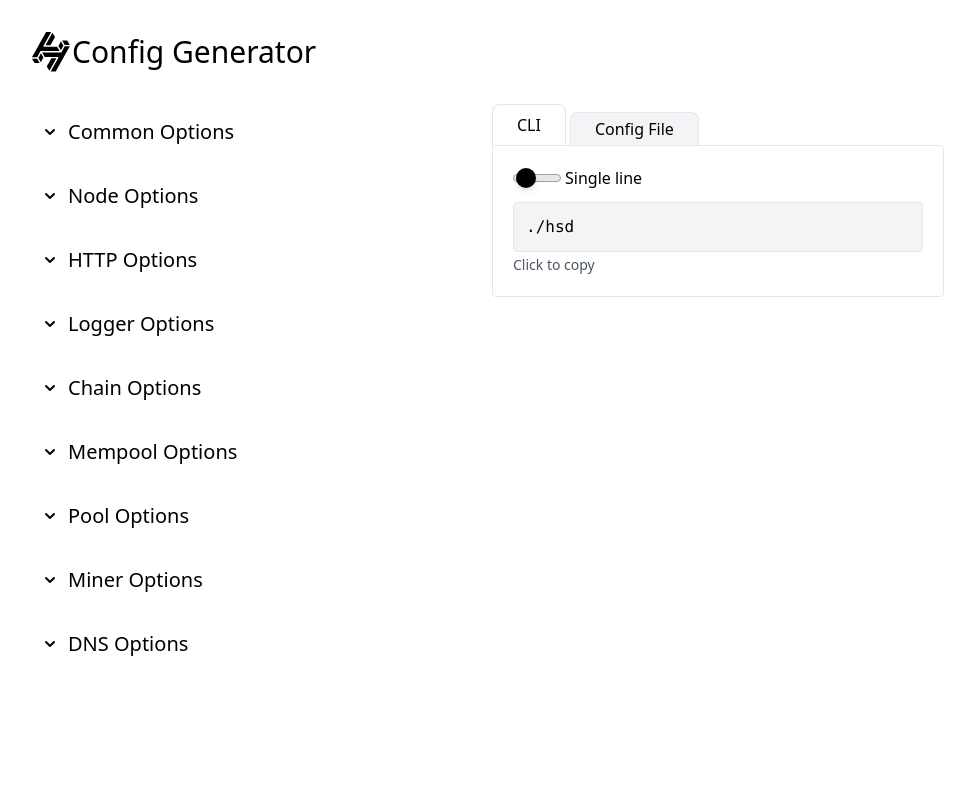
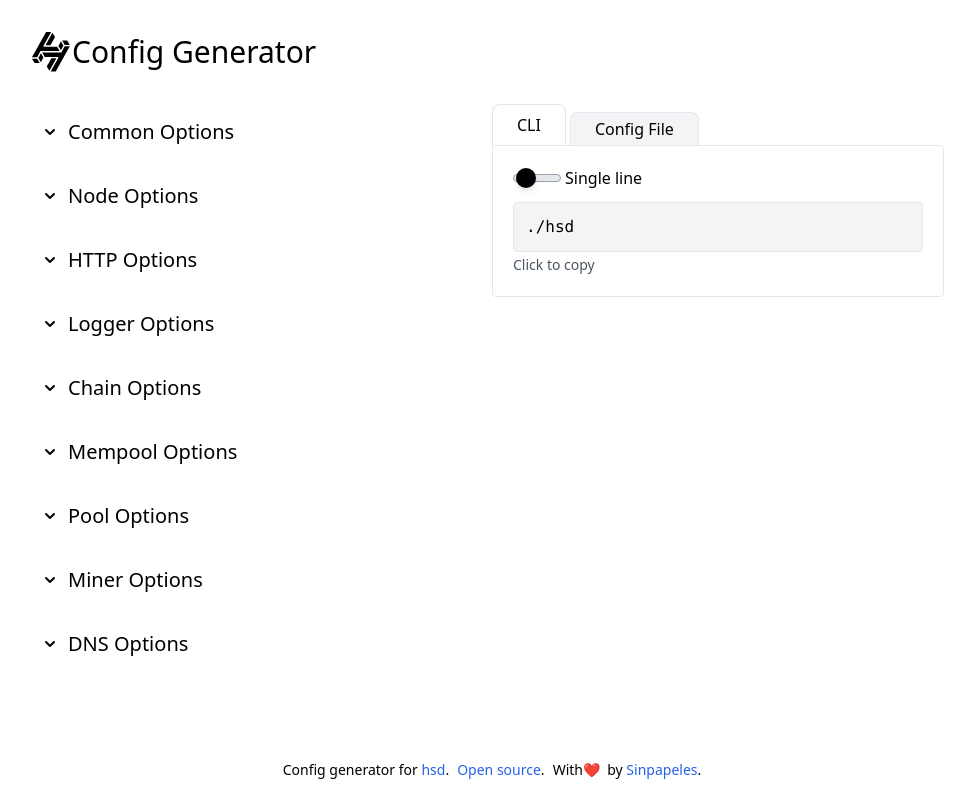
Before and after one commit to sinpapeles/hsd-config, a React (Vite) app: page / in a window 1280 px wide. Shown: the whole page, without its empty margins (148-1123 px from the left). Built offline with nearby package versions, Linux system fonts and the light colour scheme.

Commit message:
Branding links

```diff
--- a/src/App.tsx
+++ b/src/App.tsx
@@ -9,10 +9,11 @@ import Miner from './components/input/Miner';
 import HTTP from './components/input/HTTP';
 import DNS from './components/input/DNS';
 import Output from './components/output';
+import Footer from './components/Footer';
 
 const App = () => (
-  <div className="flex justify-center max-h-screen">
-    <div className="flex flex-col max-h-full">
+  <div className="flex justify-center h-screen">
+    <div className="flex flex-col h-full">
       <header className="flex items-center px-5 my-5 text-3xl md:my-8">
         <img src={logo} alt="" className="w-10 h-10" />
         Config Generator
@@ -33,6 +34,7 @@ const App = () => (
           <Output />
         </div>
       </div>
+      <Footer />
     </div>
   </div>
 );
--- /dev/null
+++ b/src/components/Footer.tsx
@@ -0,0 +1,37 @@
+const Footer = () => (
+  <footer>
+    <div className="flex justify-center px-5 my-5 space-x-2 text-sm">
+      <span>
+        Config generator for{'  '}
+        <a
+          href="https://github.com/handshake-org/hsd"
+          className="text-blue-600 hover:underline"
+        >
+          hsd
+        </a>
+        .
+      </span>
+      <span>
+        <a
+          href="https://github.com/sinpapeles/hsd-config"
+          className="text-blue-600 hover:underline"
+        >
+          Open source
+        </a>
+        .
+      </span>
+      <span>
+        With❤️ &nbsp;by{' '}
+        <a
+          href="https://sinpapeles.xyz"
+          className="text-blue-600 hover:underline"
+        >
+          Sinpapeles
+        </a>
+        .
+      </span>
+    </div>
+  </footer>
+);
+
+export default Footer;
```
